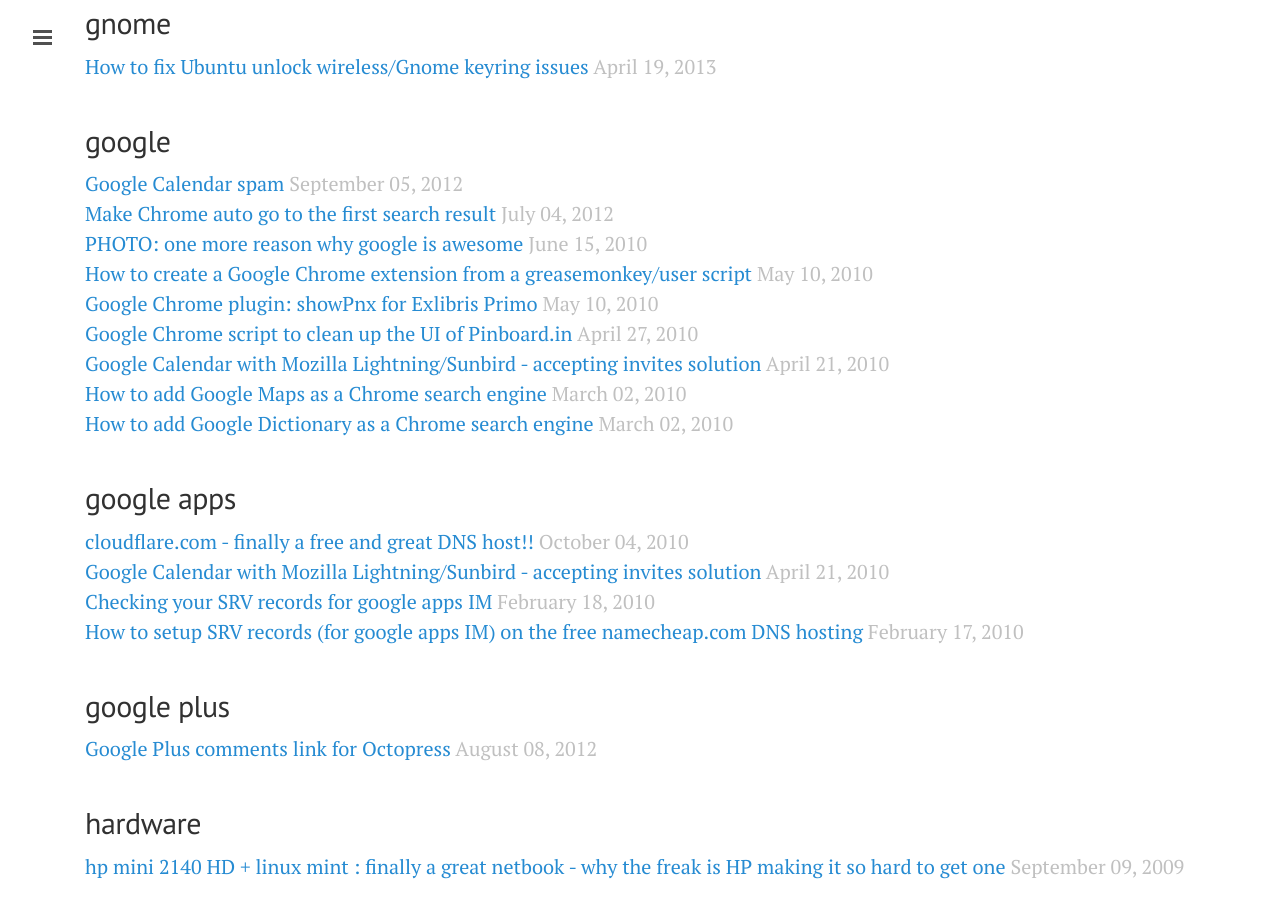
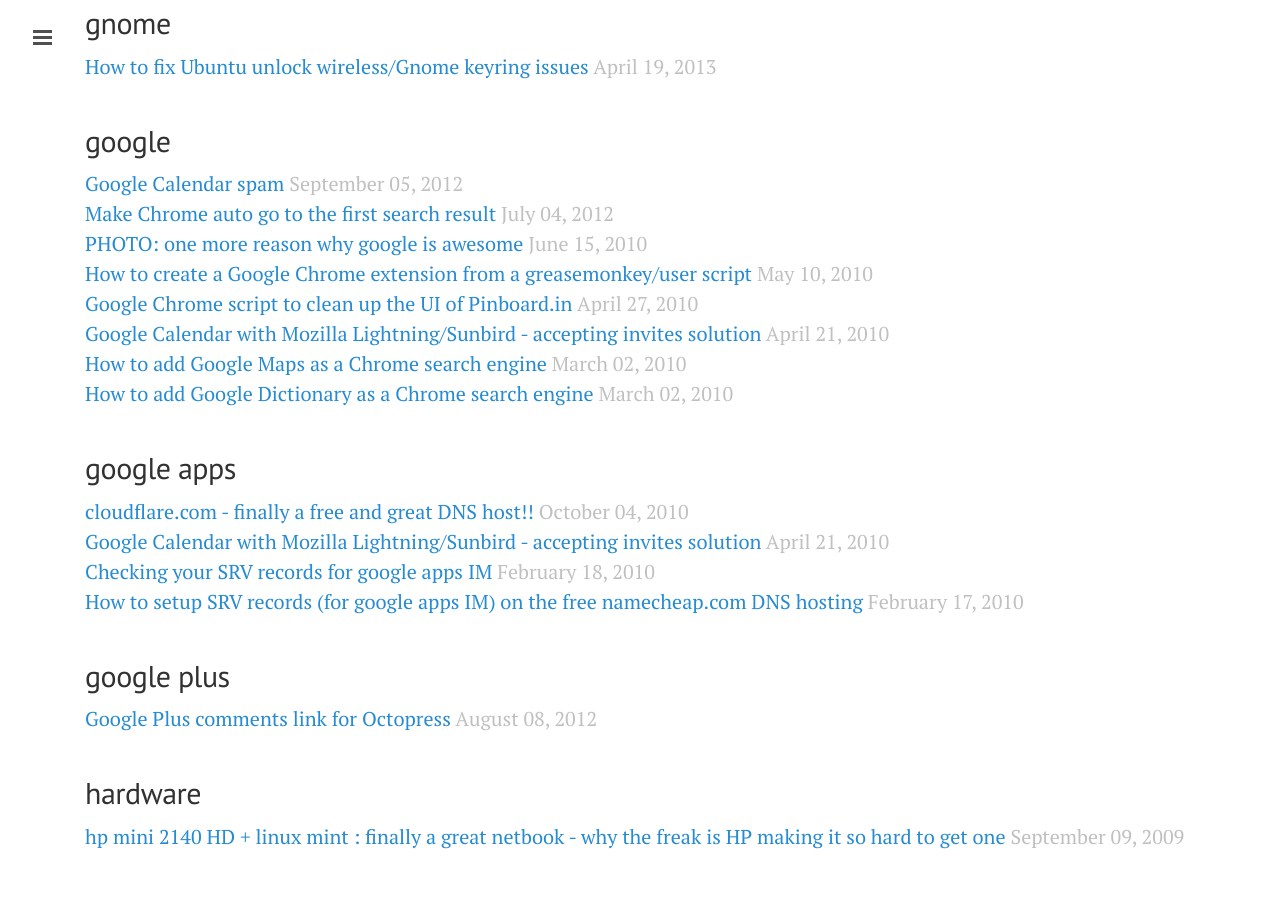
Before and after one commit to justinkelly/justinkelly.github.io, a Jekyll site: the page built from tags/index.md, in a window 1280 px wide and 900 px high, scrolled down 3916 px. Built offline with Jekyll 4.4.1, drawn with Linux system fonts in a browser that asks for light colours; nearby versions of some CDN libraries; some of the changed text lies outside the part shown.

Commit message:
Updated 2010-05-10-google-chrome-plugin-showpnx-for-exlibris-pri.md

```diff
--- a/_posts/2010-05-10-google-chrome-plugin-showpnx-for-exlibris-pri.md
+++ b/_posts/2010-05-10-google-chrome-plugin-showpnx-for-exlibris-pri.md
@@ -1,10 +1,12 @@
 ---
 layout: post
-title: "Google Chrome plugin: showPnx for Exlibris Primo"
+title: 'Google Chrome plugin: showPnx for Exlibris Primo'
 published: true
-tags: chrome exlibris extensions google project
+tags: chrome exlibris extensions
+comments: true
 ---
 If you deal with PNX records and ExLibris Primo I've created a Google Chrome pluging to make your life easier.
+
 This plugin allows you to easily display the ExLibris Primo PNX record when in a full display of a record in Primo.
 
 See the images below for example of this plugin in action
```
